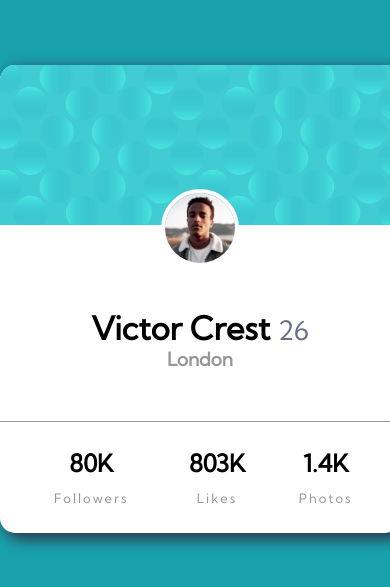
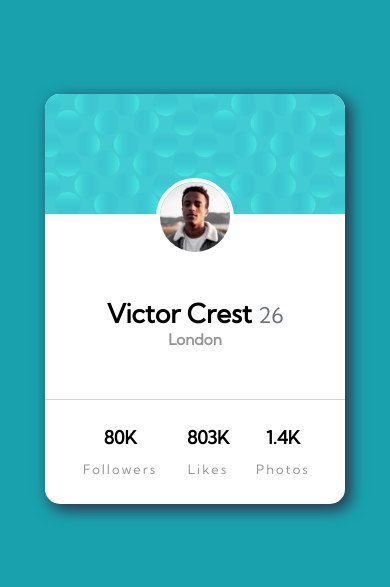
Before and after one commit to Ahmed7019/profile_card_component, a plain HTML site: page index.html in a window 390 px wide. Shown: the part 123-710 px from the top of the page. Drawn offline with Linux system fonts and the light colour scheme.

Commit message:
Added mobile screen design

```diff
--- a/style/style.css
+++ b/style/style.css
@@ -72,11 +72,12 @@ body {
   outline: none;
 }
 
+
 hr {
-  background-color: var(--dark_gray);
+  background-color: lightgray;
   border: none;
   width: 100%;
-  height: 0.5px;
+  height: 0.4px;
 }
 
 .info {
@@ -104,7 +105,7 @@ hr {
 }
 
 .stats {
-  font-size: 24px;
+  font-size: 18px;
   font-weight: bold;
   text-align: center;
 }
@@ -120,3 +121,15 @@ td {
   font-size: small;
   text-align: center;
 }
+
+/* Mobile Screen design */
+
+@media (max-width:768px) {
+ .card {
+  width: 300px;
+ }
+
+ .info {
+  font-size: small;
+ }
+}
```
